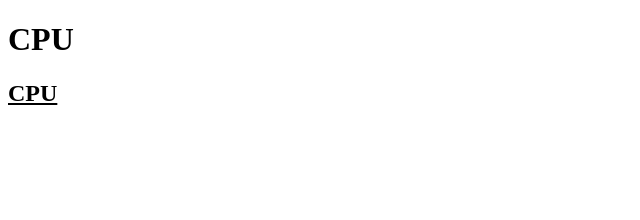
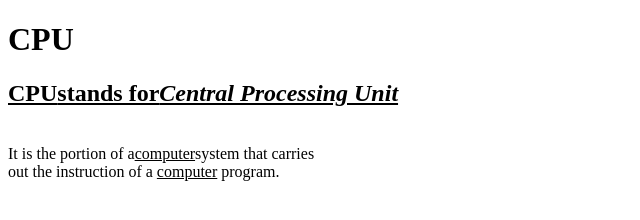
Before and after one commit to iamneo-production/edacdcadbeadaeccdfffebaeceaec, a website: page public/index.html in a window 1280 px wide. Shown: the whole page, without its empty margins (0-640 px from the left). Drawn offline with Linux system fonts and the light colour scheme.

Commit message:
Backup Commit

```diff
--- a/public/index.html
+++ b/public/index.html
@@ -9,6 +9,9 @@
 </head>
 <body>
     <h1>CPU</h1>
-    <h2><u><b>CPU</b></u></h2>
+    <h2><u><b>CPU</b>stands for<i>Central Processing Unit</i></u></h2><br>
+    It is the portion of a<u>computer</u>system that carries<br>
+    out the instruction of a <u>computer</u> program.<br>
+
 </body>
 </html>
```
